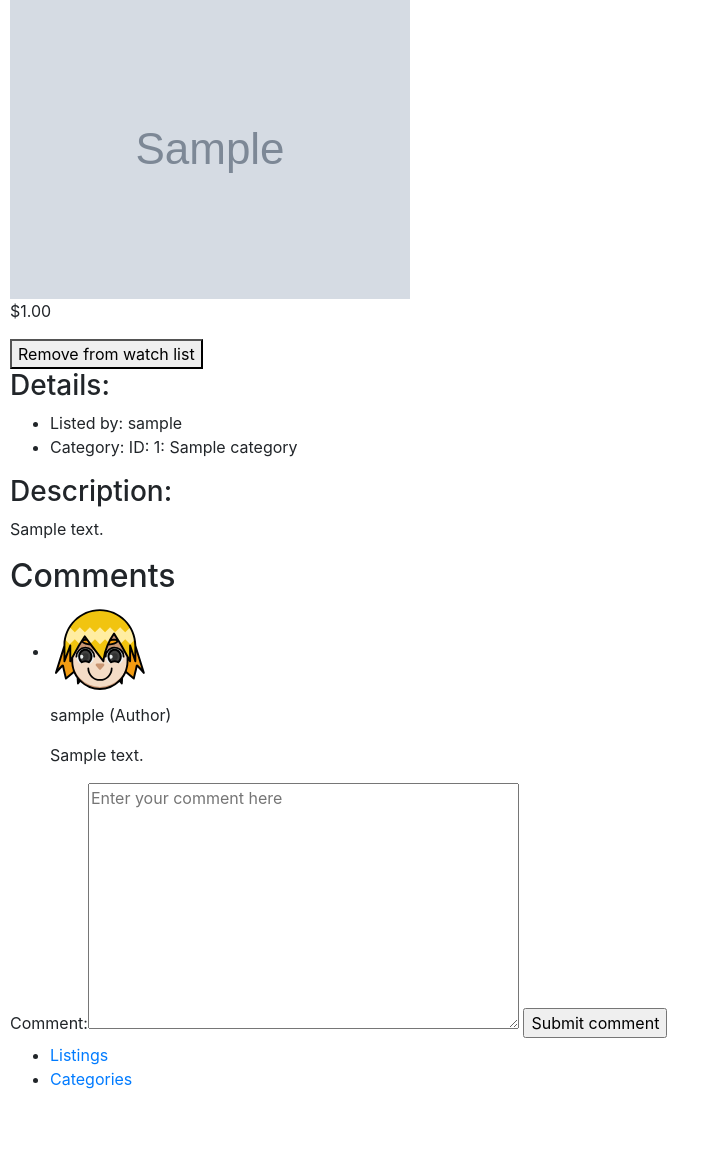
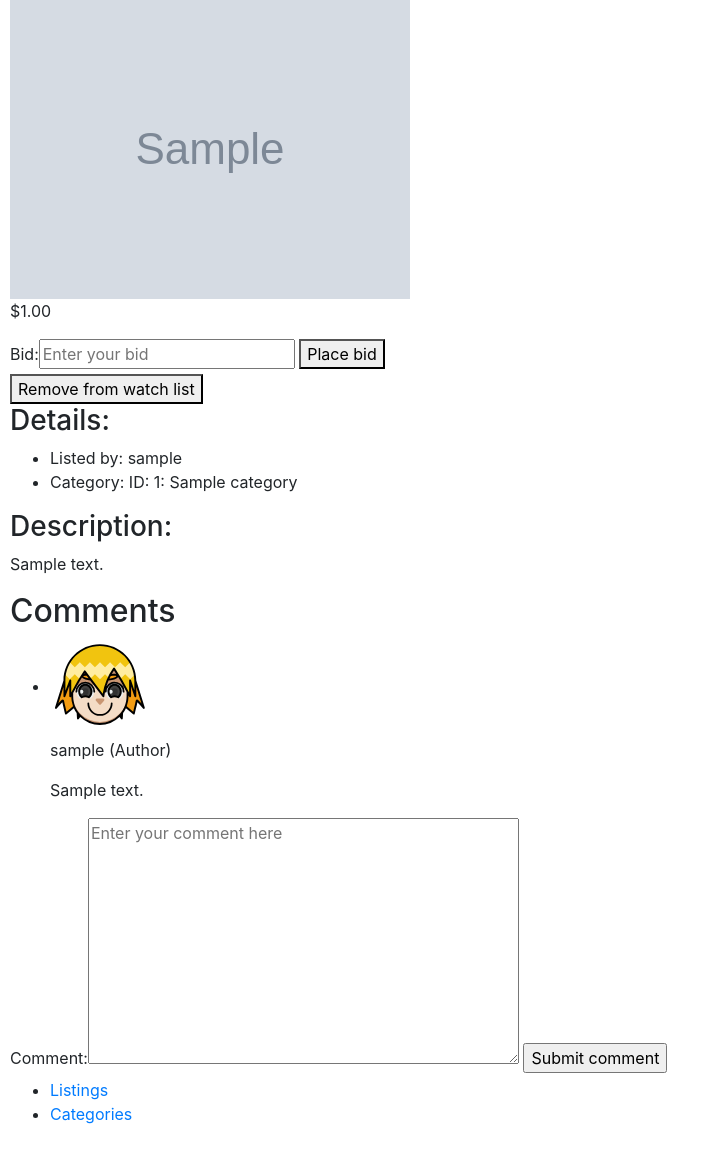
Before and after one commit to webshuriken/commerce, a Django app: page /listing/1 in a window 1280 px wide. Shown: the part 210-1362 px from the top of the page, without its empty margins (0-720 px from the left). Before the commit the page ends 1299 px from the top, so only its background shows below. Run offline with Django 3.2, Linux system fonts and the light colour scheme; a user stored in the database is signed in; tables that the repository leaves empty hold one stand-in row (values such as "Sample post"); grey boxes marked "Sample" are stand-in pictures; some libraries are stand-ins or nearby versions.

Commit message:
feat: A NewBidForm to the 'listing' template
This is the form that will allow logged in users to make a bid against the item. Closes #92

```diff
--- a/auctions/templates/auctions/listing.html
+++ b/auctions/templates/auctions/listing.html
@@ -15,6 +15,13 @@
       </div>
       {% if user.is_authenticated %}
       <section>
+        <div>
+          <form action="{% url 'auctions:listing' listing_id=listing.id %}" method="POST">
+            {% csrf_token %}
+            {{ bidForm }}
+            <button type="submit">Place bid</button>
+          </form>
+        </div>
         <div>
           <button class="add-to-watchlist" data-listing-id="{{ listing.id }}">
             {% if watching %}
```
